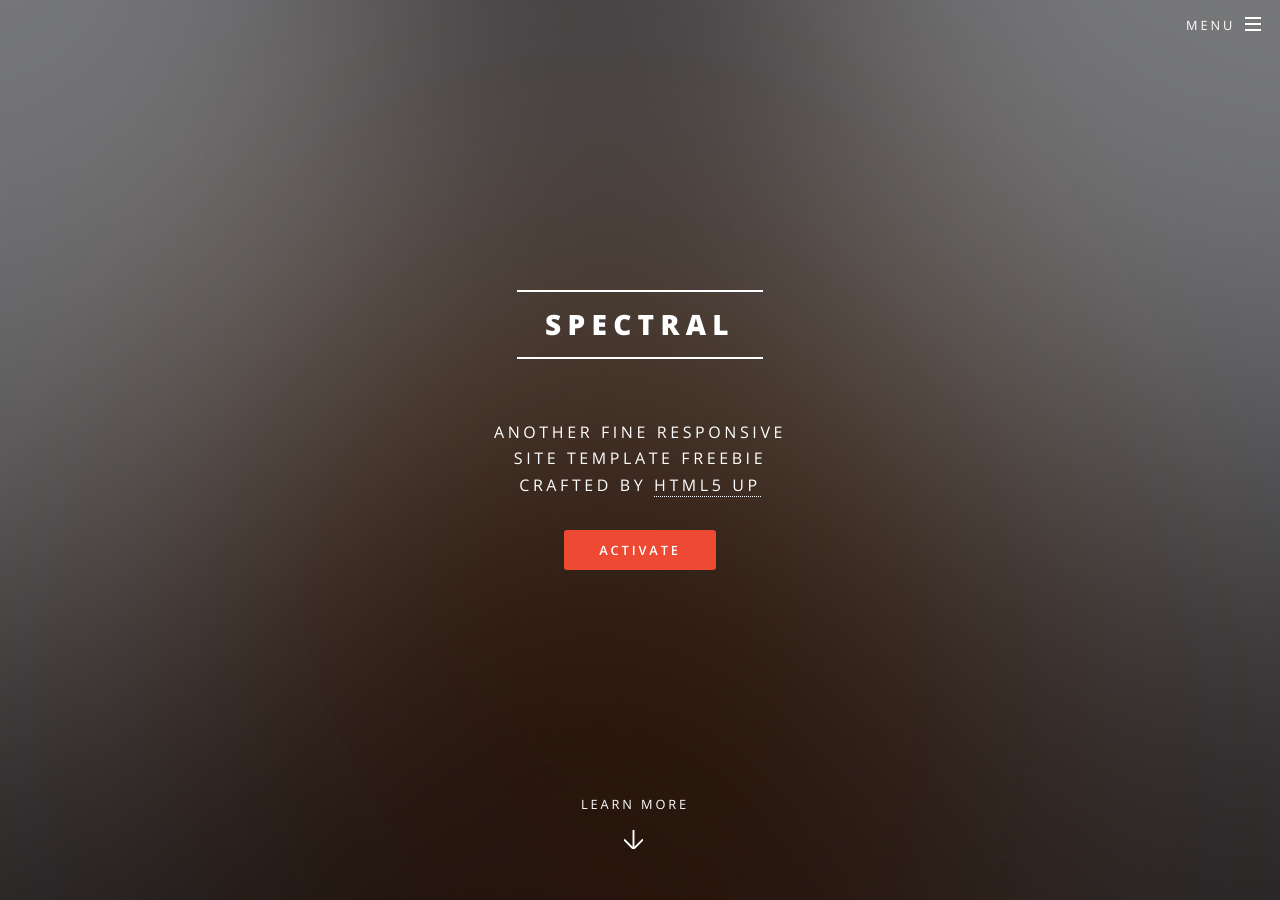
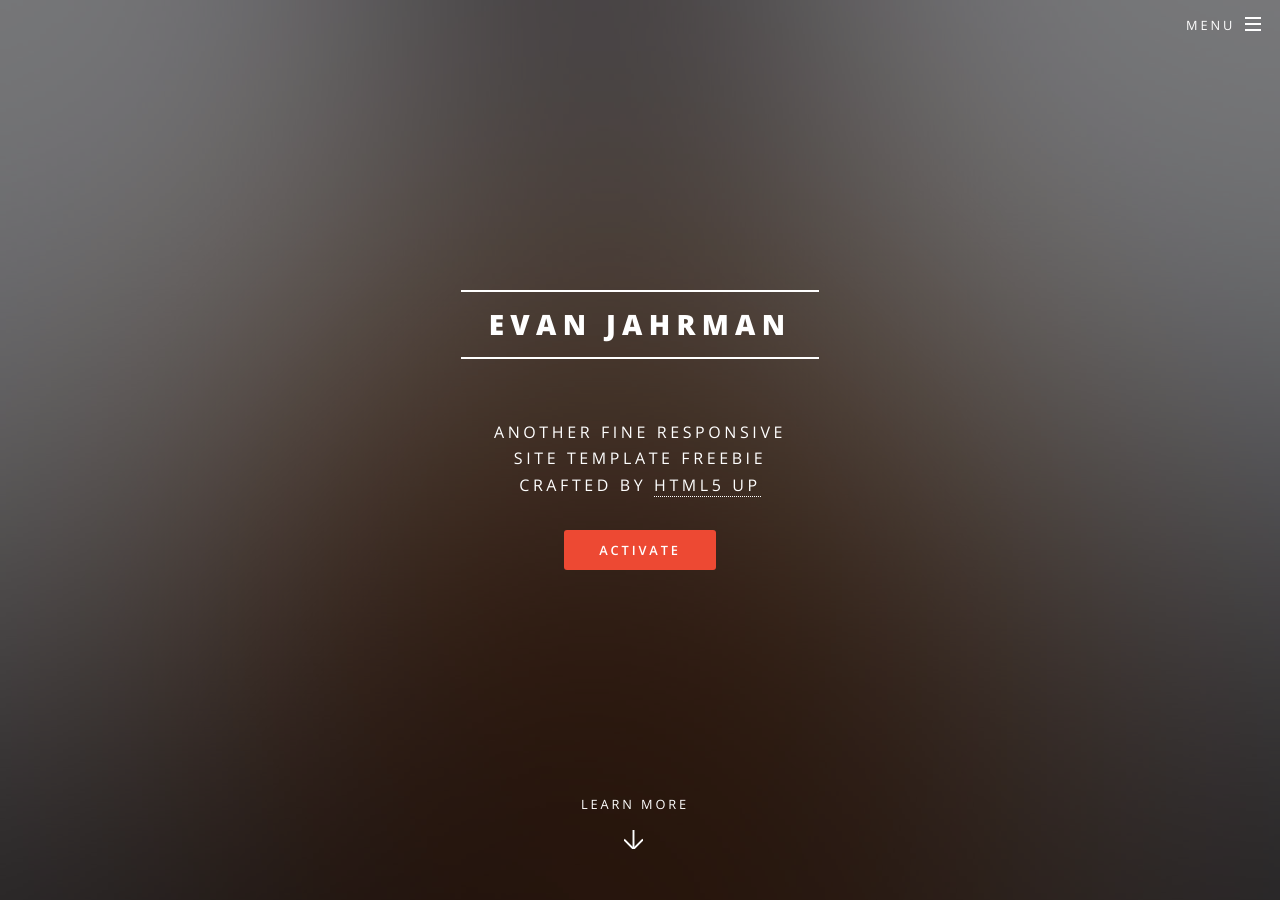
Before and after one commit to ejahrman/ejahrman-github.io, a Jekyll site: the page built from index.html, in a window 1280 px wide and 900 px high. Built offline with Jekyll 4.4.1, drawn with Linux system fonts in a browser that asks for light colours.

Commit message:
Oh god, changed the title of my webpage. Hope I did that right.

```diff
--- a/_config.yml
+++ b/_config.yml
@@ -2,7 +2,7 @@
 #
 
 # Site settings
-title: Spectral
+title: Evan Jahrman
 description: |
   Another fine responsive
   site template freebie
```
